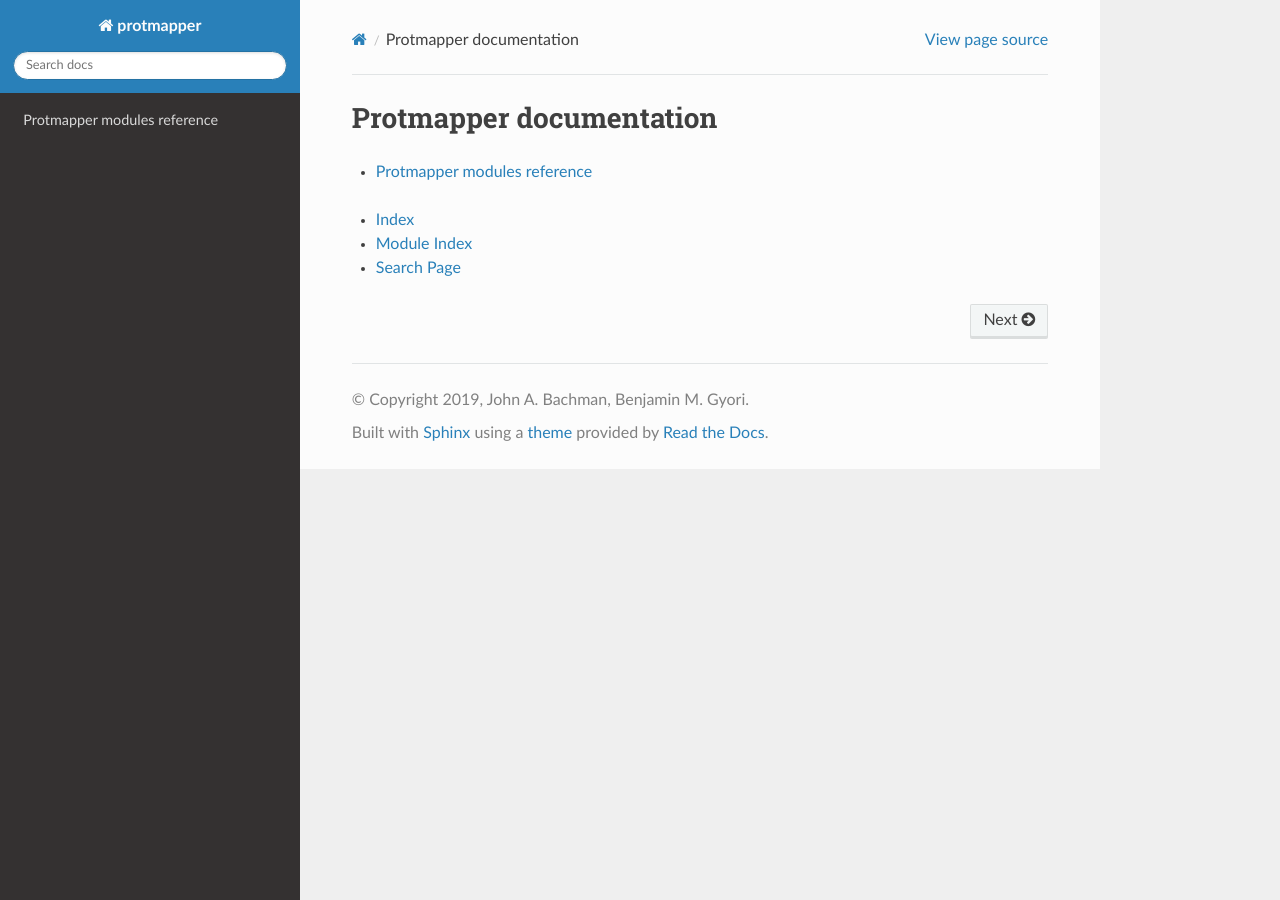
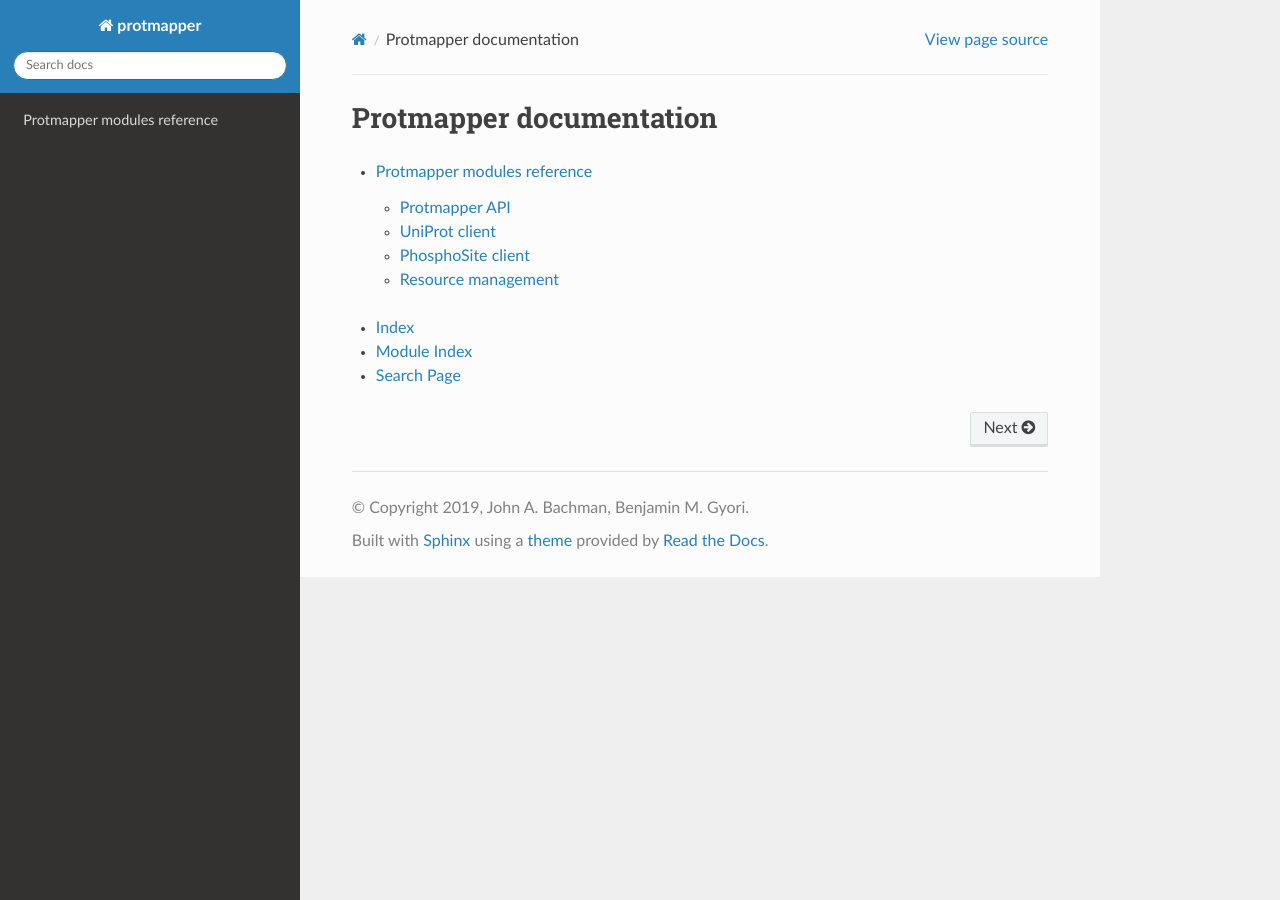
Before and after one commit to gyorilab/protmapper, a Sphinx documentation site: the page built from doc/index.rst, in a window 1280 px wide. Built offline with Sphinx 7.4.7 and the Read the Docs theme 2.0.0, drawn with Linux system fonts in a browser that asks for light colours; pages that are not in the unit, such as notebooks, are missing from menus.

Commit message:
Add docs for each module

```diff
--- a/doc/conf.py
+++ b/doc/conf.py
@@ -44,6 +44,7 @@ extensions = [
     'sphinx.ext.intersphinx',
     'sphinx.ext.coverage',
     'sphinx.ext.viewcode',
+    'sphinx.ext.napoleon'
 ]
 
 # Add any paths that contain templates here, relative to this directory.
--- /dev/null
+++ b/doc/modules/api.rst
@@ -0,0 +1,6 @@
+Protmapper API
+==============
+
+.. automodule:: protmapper.api
+    :members:
+    :show-inheritance:
--- a/doc/modules/index.rst
+++ b/doc/modules/index.rst
@@ -1,4 +1,4 @@
-.. _protmapper_modules_ref
+.. _protmapper_modules_ref:
 
 Protmapper modules reference
 ----------------------------
--- /dev/null
+++ b/doc/modules/psp.rst
@@ -0,0 +1,6 @@
+PhosphoSite client
+==================
+
+.. automodule:: protmapper.phosphosite_client
+    :members:
+    :show-inheritance:
--- /dev/null
+++ b/doc/modules/resources.rst
@@ -0,0 +1,6 @@
+Resource management
+===================
+
+.. automodule:: protmapper.resources
+    :members:
+    :show-inheritance:
--- /dev/null
+++ b/doc/modules/uniprot.rst
@@ -0,0 +1,6 @@
+UniProt client
+==============
+
+.. automodule:: protmapper.uniprot_client
+    :members:
+    :show-inheritance:
```
Also changed, not shown: other parts of doc/modules/index.rst (+1 -0 lines).
